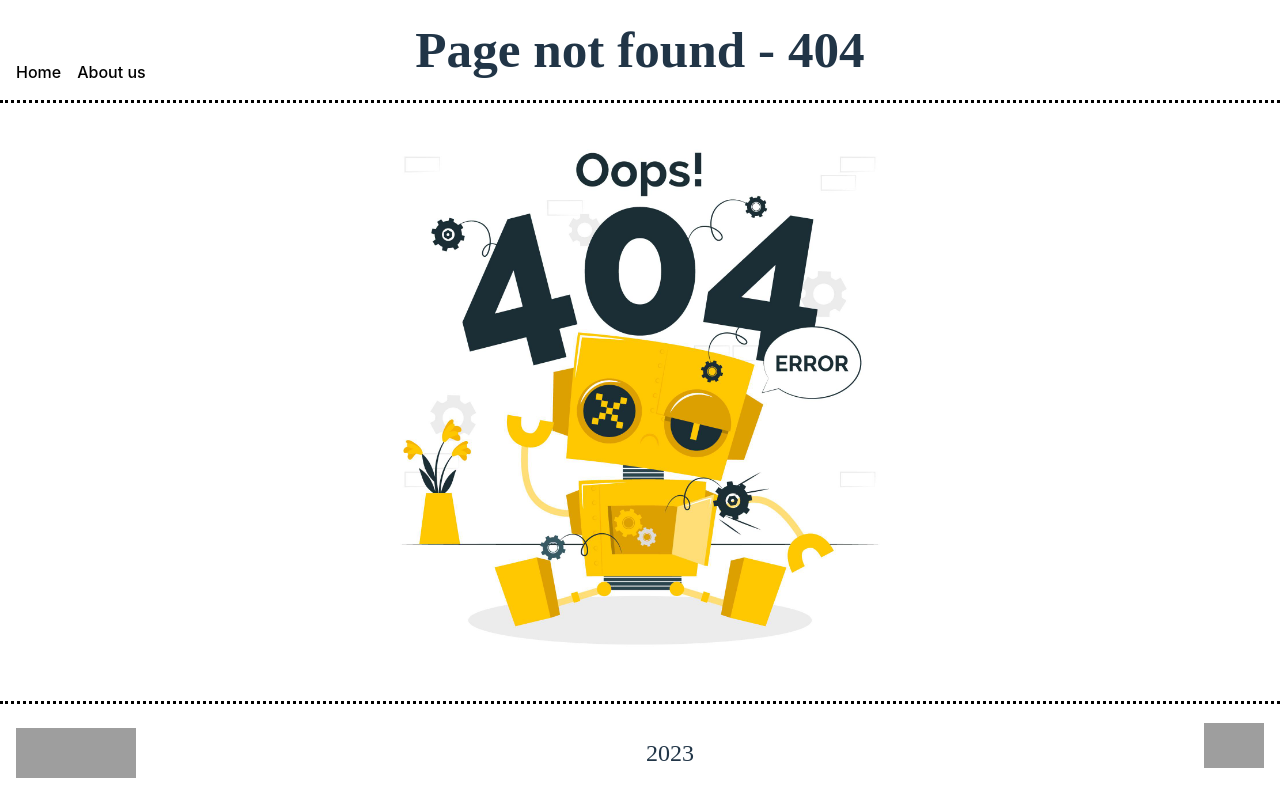
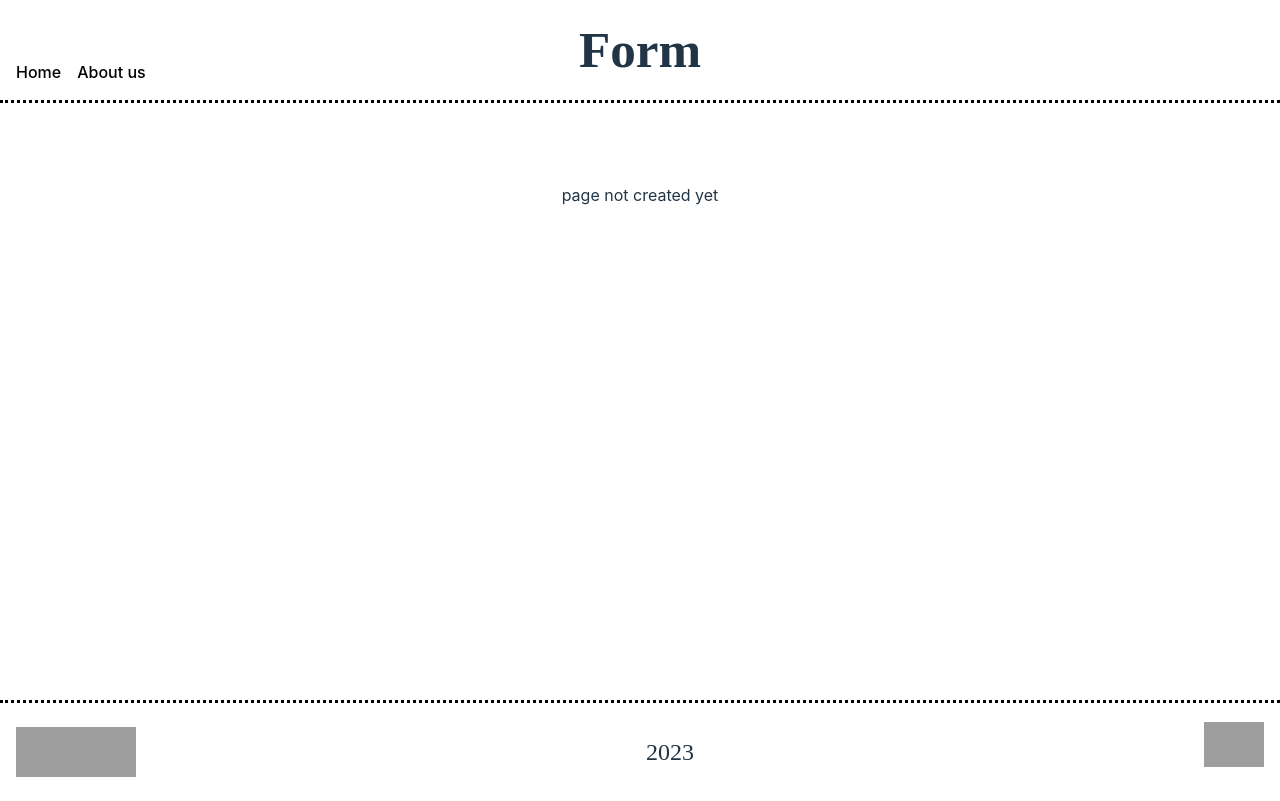
Before and after one commit to NRG-Spirit/rsschool-react-2023q1, a React (Vite) app: page /form in a window 1280 px wide. Before the commit this address had no page. Built offline with nearby package versions, Linux system fonts and the light colour scheme; grey boxes are pictures that could not be loaded; a web font is replaced by a local one.

Commit message:
feat: add routes for form

```diff
--- a/src/App.tsx
+++ b/src/App.tsx
@@ -3,6 +3,7 @@ import React from 'react';
 import { Route, Routes } from 'react-router-dom';
 import HomePage from './pages/HomePage/HomePage';
 import AboutPage from './pages/AboutPage/AboutPage';
+import FormPage from './pages/FormPage/FormPage';
 import NotFoundPage from './pages/NotFoundPage/NotFoundPage';
 import Footer from './components/Footer/Footer';
 
@@ -12,6 +13,7 @@ function App() {
       <Routes>
         <Route path="/" element={<HomePage />} />
         <Route path="/about" element={<AboutPage />} />
+        <Route path="/form" element={<FormPage />} />
         <Route path="*" element={<NotFoundPage />} />
       </Routes>
       <Footer />
--- a/src/components/Header/Header.tsx
+++ b/src/components/Header/Header.tsx
@@ -22,6 +22,7 @@ class Header extends React.Component<IProps, IHeader> {
         <nav className="header_nav">
           <NavLink to="/">Home</NavLink>
           <NavLink to="/about">About us</NavLink>
+          <NavLink to="/form">Form</NavLink>
         </nav>
       </div>
     );
--- /dev/null
+++ b/src/pages/FormPage/FormPage.css
@@ -0,0 +1,10 @@
+.form-page {
+  width: 100%;
+  height: 100%;
+  flex-grow: 1;
+}
+
+.form-page_main{
+  width: 100%;
+  margin-top: 5rem;
+}
--- /dev/null
+++ b/src/pages/FormPage/FormPage.tsx
@@ -0,0 +1,15 @@
+import React from 'react';
+import Header from '../../components/Header/Header';
+import './FormPage.css';
+
+class FormPage extends React.Component {
+  render() {
+    return (
+      <div className="form-page">
+        <Header title={'Form'} />
+        <div className="form-page_main">page not created yet</div>
+      </div>
+    );
+  }
+}
+export default FormPage;
```
